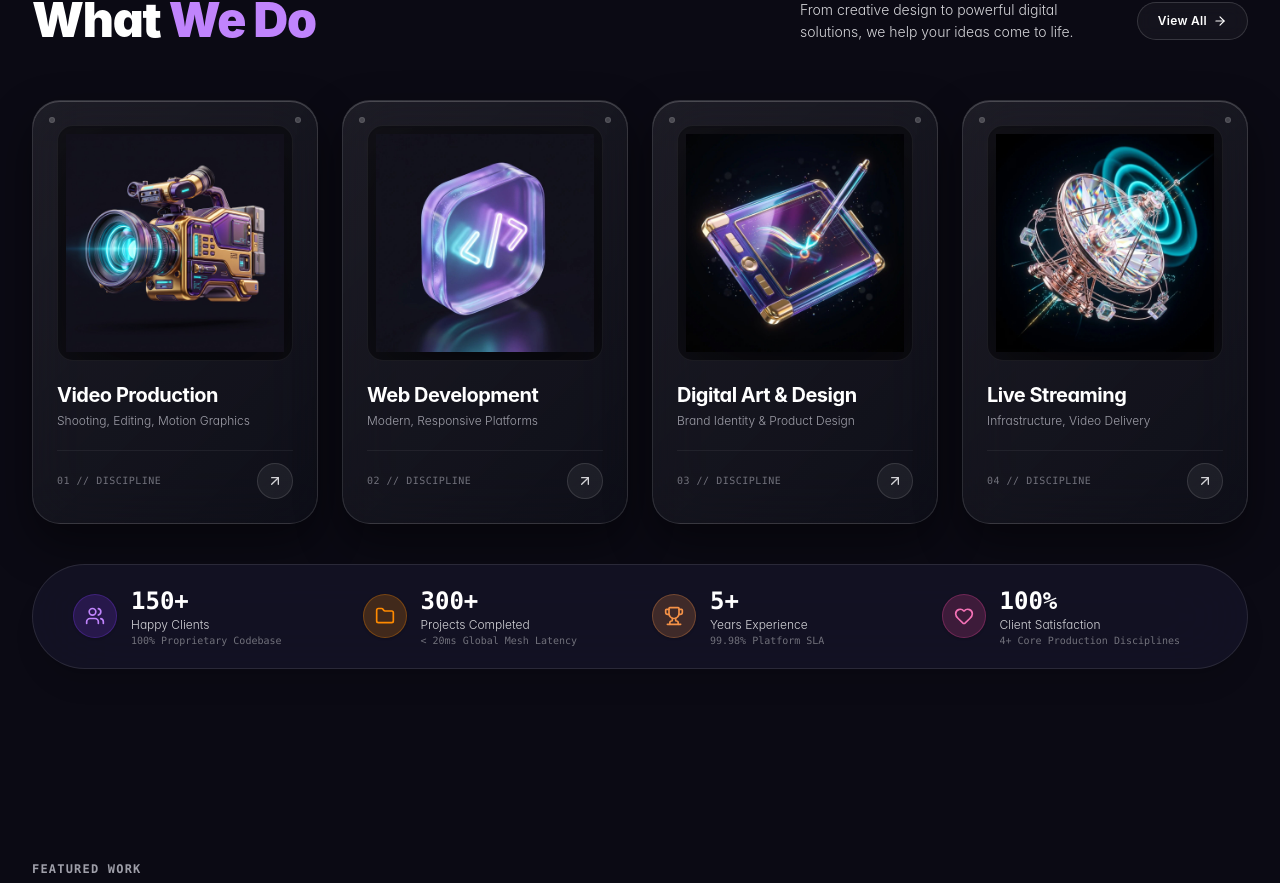
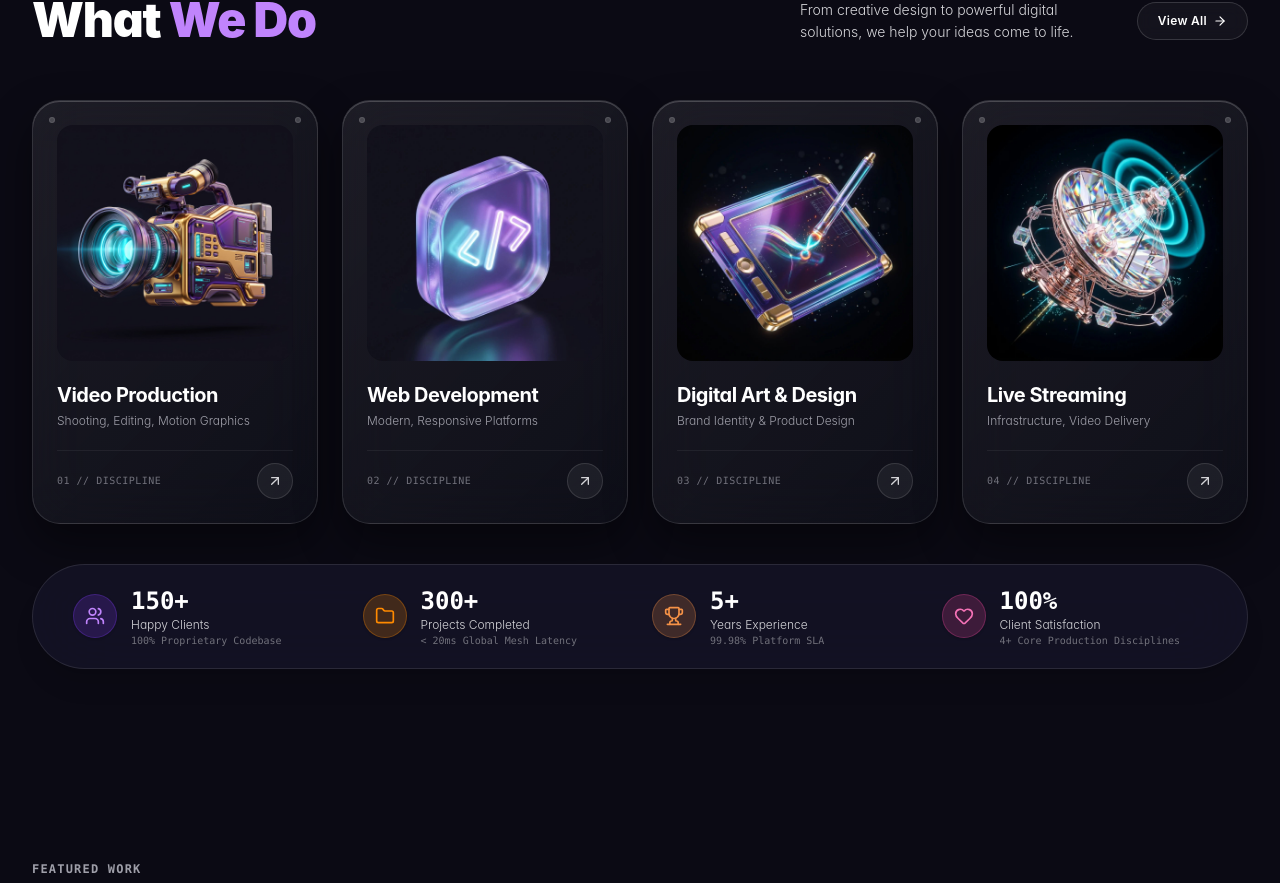
Before and after one commit to therealbuccie/36tstudios, a Next.js app: page / in a window 1280 px wide. Shown: the part 999-1882 px from the top of the page. Built offline with nearby package versions, Linux system fonts and the light colour scheme.

Commit message:
feat: make capabilities card 3D assets borderless and mirrorless, filling the box edge-to-edge

```diff
--- a/src/app/page.tsx
+++ b/src/app/page.tsx
@@ -324,13 +324,13 @@ export default function HomePage() {
                 <div className="absolute top-4 left-4 w-1.5 h-1.5 rounded-full bg-white/20 border border-white/10" />
                 <div className="absolute top-4 right-4 w-1.5 h-1.5 rounded-full bg-white/20 border border-white/10" />
 
-                {/* 3D Asset Placement */}
-                <div className="bg-black/30 rounded-2xl border border-white/5 aspect-square overflow-hidden p-3 flex items-center justify-center relative w-full mb-5 shadow-inner">
+                {/* 3D Asset Placement - Borderless & Mirrorless, Fills the Box */}
+                <div className="relative w-full aspect-square rounded-2xl overflow-hidden mb-5">
                   <Image
                     src={service.image}
                     alt={service.title}
                     fill
-                    className="object-contain p-2 group-hover:scale-105 transition-transform duration-500 drop-shadow-[0_15px_35px_rgba(0,0,0,0.65)]"
+                    className="object-cover group-hover:scale-105 transition-transform duration-500 drop-shadow-[0_15px_35px_rgba(0,0,0,0.65)]"
                     sizes="(max-width: 640px) 100vw, (max-width: 1024px) 50vw, 25vw"
                   />
                 </div>
```
